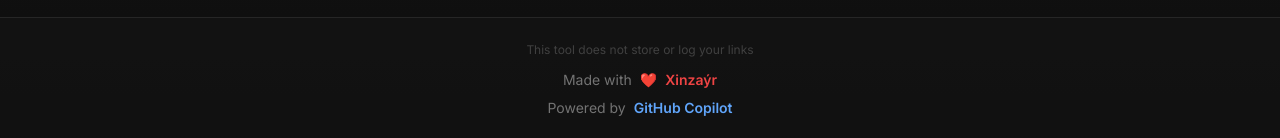
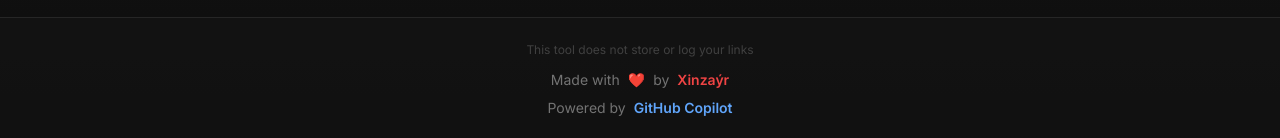
Before and after one commit to Xinzayr/MegaLinkGen, a Vue app: page / in a window 1280 px wide. Shown: the part 814-952 px from the top of the page. Built offline with nearby package versions, Linux system fonts and the light colour scheme; no server answers.

Commit message:
fix(footer): agregar 'by' entre corazón y Xinzaýr

```diff
--- a/src/components/AppFooter.vue
+++ b/src/components/AppFooter.vue
@@ -8,10 +8,11 @@
 
       <!-- Made with & Powered by lines -->
       <div class="space-y-2">
-        <!-- Made with Xinzaýr -->
+        <!-- Made with by Xinzaýr -->
         <p class="flex items-center justify-center gap-2 flex-wrap">
           <span class="text-neutral-500">{{ t('footer.madeWith') }}</span>
           <span aria-hidden="true">❤️</span>
+          <span class="text-neutral-500">{{ t('footer.by') }}</span>
           <a
             href="https://github.com/Xinzayr"
             target="_blank"
```
